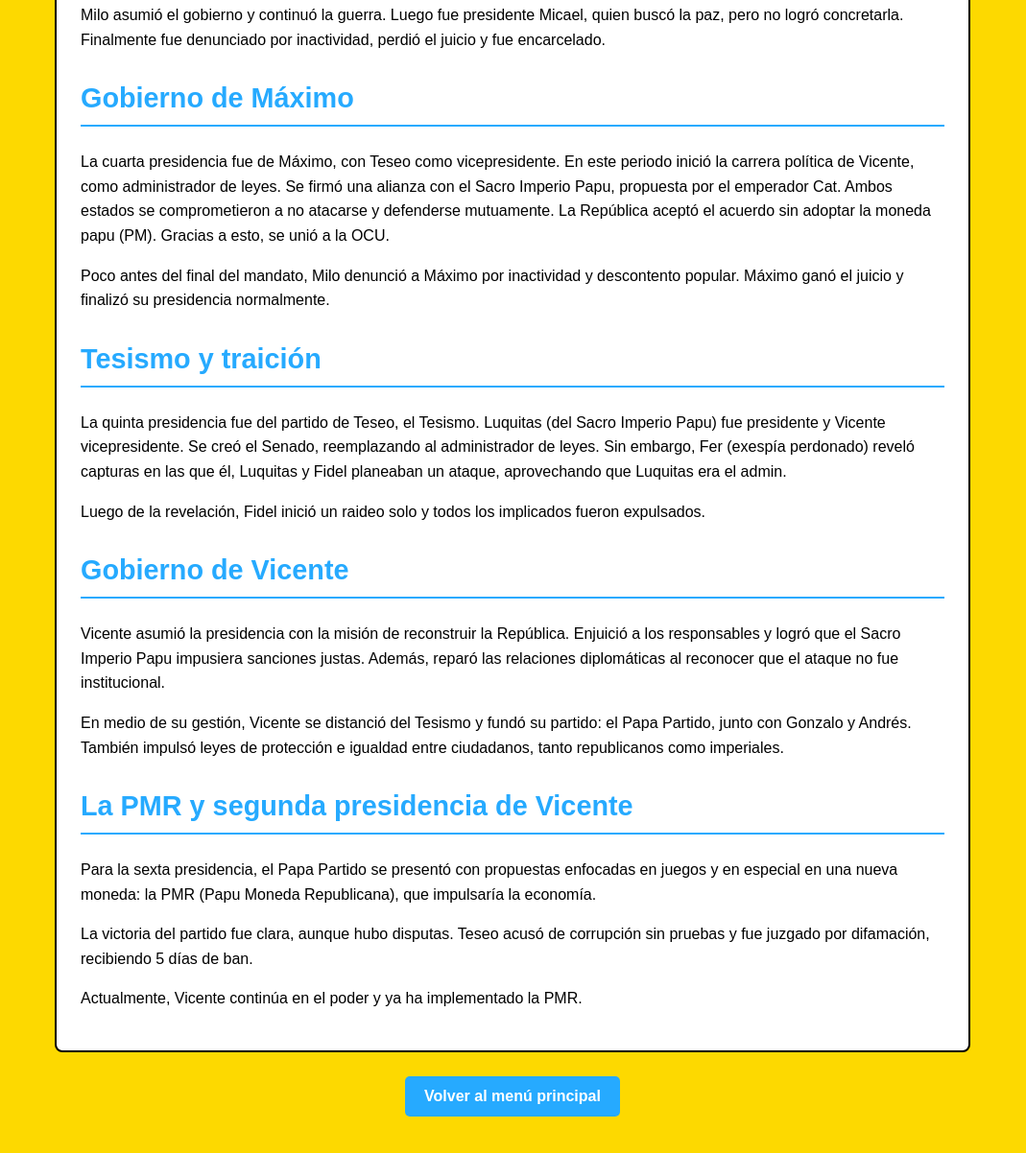
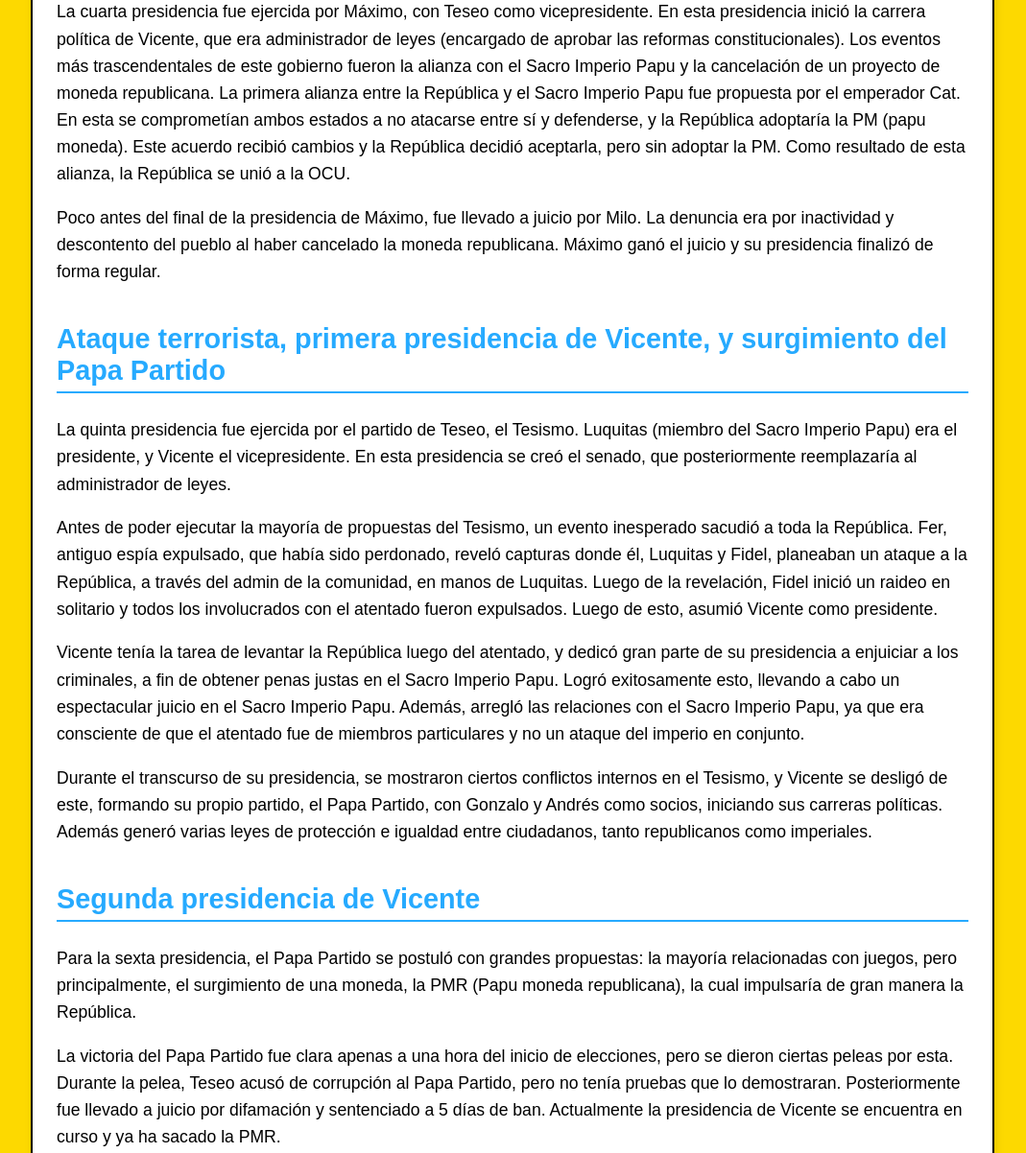
Before and after one commit to Republica1/Republic-web, a plain HTML site: page Historia.html in a window 1280 px wide. Shown: the part 763-1965 px from the top of the page at 96% size, without its empty margins (106-1175 px from the left). Drawn offline with Linux system fonts and the light colour scheme.

Commit message:
Update Historia.html

```diff
--- a/Historia.html
+++ b/Historia.html
@@ -8,20 +8,22 @@
     :root {
       --azul: rgb(38, 170, 255);
       --amarillo: rgb(253, 217, 0);
+      --blanco: #ffffff;
+      --negro: #000000;
     }
 
     body {
       margin: 0;
       font-family: Arial, sans-serif;
       background-color: var(--amarillo);
-      color: #000;
+      color: var(--negro);
     }
 
     header {
       background-color: var(--azul);
-      color: white;
+      color: var(--blanco);
+      padding: 20px;
       text-align: center;
-      padding: 20px;
     }
 
     h1 {
@@ -31,25 +33,31 @@
 
     main {
       padding: 25px;
-      max-width: 900px;
+      max-width: 950px;
       margin: 0 auto;
-      background-color: white;
-      border: 2px solid black;
-      border-radius: 8px;
-      line-height: 1.6;
+      background-color: var(--blanco);
+      border-radius: 10px;
+      border: 2px solid var(--negro);
+      box-shadow: 2px 4px 8px rgba(0, 0, 0, 0.1);
     }
 
     h2 {
-      margin-top: 25px;
       color: var(--azul);
+      margin-top: 40px;
       font-size: 1.8rem;
       border-bottom: 2px solid var(--azul);
       padding-bottom: 5px;
     }
 
+    p {
+      margin-top: 10px;
+      font-size: 1.1rem;
+      line-height: 1.6;
+    }
+
     footer {
       text-align: center;
-      margin: 25px;
+      margin: 30px;
     }
 
     .volver {
@@ -68,6 +76,10 @@
         font-size: 2rem;
       }
 
+      h2 {
+        font-size: 1.5rem;
+      }
+
       main {
         padding: 15px;
       }
@@ -80,74 +92,38 @@
   </style>
 </head>
 <body>
+
 <header>
   <h1>Historia</h1>
 </header>
 
 <main>
 
-    <h2>Fundación y origen del grupo</h2>
-    <p>
-      En 2024, los fundadores Micael, Máximo y Teseo crearon un grupo de amigos. El administrador era Teseo, por haberlo creado. A fines de ese año se fundó, dentro del grupo, Chota Prime, el torneo de papeadas, que trajo consigo varias peleas. Para evitarlas, Teseo instauró una monarquía con distintos cargos.
-    </p>
-    <p>
-      Todo continuó hasta marzo de 2025, cuando ocurrió una rebelión contra Teseo por el poder. Se eliminaron los cargos y grupos, salvo Chota Prime. Se creó otro grupo, pero como Teseo se negó a unirse, volvieron al original.
-    </p>
+  <h2>Origen y fundación</h2>
+  <p>En 2024, los fundadores Micael, Máximo y Teseo crearon un grupo de amigos. El admin lo tenía Teseo, por haberlo creado. A fines de 2024 se crearía en ese grupo de amigos, Chota prime, el torneo de papeadas, que traería consigo peleas. Para evitar estas peleas Teseo creó una monarquía con diferentes cargos. Todo seguiría normal hasta 2025, marzo, donde habría una rebelión contra Teseo por el poder. Eliminaron los cargos y los grupos a excepción de Chota Prime. Crearon otro grupo pero Teseo se negó a unirse y volvieron al original. Luego de esto, se transformó la monarquía a una república, dando origen a la primera presidencia, la de Teseo.</p>
 
-    <h2>Transición a República</h2>
-    <p>
-      Luego, la monarquía se transformó en una república, dando origen a la primera presidencia: la de Teseo.
-    </p>
+  <h2>Primera expansión y guerras</h2>
+  <p>Después del inicio de la República se llevó a cabo la primera expansión, atrayendo mucha gente nueva. Esto atraería la atención del Sacro Imperio Papu y enviarían espías a invadirlo. El gobierno se defendió y varios espías fueron expulsados. Poco después, el presidente Teseo renunció a la presidencia por problemas personales. Milo quedó a cargo del gobierno y continuó la guerra con el Sacro Imperio Papu. El siguiente presidente fue Micael, que en vez de seguir con la guerra buscó la paz, aunque no logró concretar nada. Al final Micael fue denunciado por inactividad, perdiendo el juicio y siendo llevado a la cárcel.</p>
 
-    <h2>Primera expansión y conflicto</h2>
-    <p>
-      Tras el inicio de la República, se produjo una expansión que atrajo a mucha gente nueva. Esto llamó la atención del Sacro Imperio Papu, que envió espías para invadir. El gobierno se defendió y varios espías fueron expulsados. Poco después, Teseo renunció por motivos personales.
-    </p>
+  <h2>Primera alianza con el Sacro Imperio Papu</h2>
+  <p>La cuarta presidencia fue ejercida por Máximo, con Teseo como vicepresidente. En esta presidencia inició la carrera política de Vicente, que era administrador de leyes (encargado de aprobar las reformas constitucionales). Los eventos más trascendentales de este gobierno fueron la alianza con el Sacro Imperio Papu y la cancelación de un proyecto de moneda republicana. La primera alianza entre la República y el Sacro Imperio Papu fue propuesta por el emperador Cat. En esta se comprometían ambos estados a no atacarse entre sí y defenderse, y la República adoptaría la PM (papu moneda). Este acuerdo recibió cambios y la República decidió aceptarla, pero sin adoptar la PM. Como resultado de esta alianza, la República se unió a la OCU.</p>
+  <p>Poco antes del final de la presidencia de Máximo, fue llevado a juicio por Milo. La denuncia era por inactividad y descontento del pueblo al haber cancelado la moneda republicana. Máximo ganó el juicio y su presidencia finalizó de forma regular.</p>
 
-    <h2>Presidencias de Milo y Micael</h2>
-    <p>
-      Milo asumió el gobierno y continuó la guerra. Luego fue presidente Micael, quien buscó la paz, pero no logró concretarla. Finalmente fue denunciado por inactividad, perdió el juicio y fue encarcelado.
-    </p>
+  <h2>Ataque terrorista, primera presidencia de Vicente, y surgimiento del Papa Partido</h2>
+  <p>La quinta presidencia fue ejercida por el partido de Teseo, el Tesismo. Luquitas (miembro del Sacro Imperio Papu) era el presidente, y Vicente el vicepresidente. En esta presidencia se creó el senado, que posteriormente reemplazaría al administrador de leyes.</p>
+  <p>Antes de poder ejecutar la mayoría de propuestas del Tesismo, un evento inesperado sacudió a toda la República. Fer, antiguo espía expulsado, que había sido perdonado, reveló capturas donde él, Luquitas y Fidel, planeaban un ataque a la República, a través del admin de la comunidad, en manos de Luquitas. Luego de la revelación, Fidel inició un raideo en solitario y todos los involucrados con el atentado fueron expulsados. Luego de esto, asumió Vicente como presidente.</p>
+  <p>Vicente tenía la tarea de levantar la República luego del atentado, y dedicó gran parte de su presidencia a enjuiciar a los criminales, a fin de obtener penas justas en el Sacro Imperio Papu. Logró exitosamente esto, llevando a cabo un espectacular juicio en el Sacro Imperio Papu. Además, arregló las relaciones con el Sacro Imperio Papu, ya que era consciente de que el atentado fue de miembros particulares y no un ataque del imperio en conjunto.</p>
+  <p>Durante el transcurso de su presidencia, se mostraron ciertos conflictos internos en el Tesismo, y Vicente se desligó de este, formando su propio partido, el Papa Partido, con Gonzalo y Andrés como socios, iniciando sus carreras políticas. Además generó varias leyes de protección e igualdad entre ciudadanos, tanto republicanos como imperiales.</p>
 
-    <h2>Gobierno de Máximo</h2>
-    <p>
-      La cuarta presidencia fue de Máximo, con Teseo como vicepresidente. En este periodo inició la carrera política de Vicente, como administrador de leyes. Se firmó una alianza con el Sacro Imperio Papu, propuesta por el emperador Cat. Ambos estados se comprometieron a no atacarse y defenderse mutuamente. La República aceptó el acuerdo sin adoptar la moneda papu (PM). Gracias a esto, se unió a la OCU.
-    </p>
-    <p>
-      Poco antes del final del mandato, Milo denunció a Máximo por inactividad y descontento popular. Máximo ganó el juicio y finalizó su presidencia normalmente.
-    </p>
-
-    <h2>Tesismo y traición</h2>
-    <p>
-      La quinta presidencia fue del partido de Teseo, el Tesismo. Luquitas (del Sacro Imperio Papu) fue presidente y Vicente vicepresidente. Se creó el Senado, reemplazando al administrador de leyes. Sin embargo, Fer (exespía perdonado) reveló capturas en las que él, Luquitas y Fidel planeaban un ataque, aprovechando que Luquitas era el admin.
-    </p>
-    <p>
-      Luego de la revelación, Fidel inició un raideo solo y todos los implicados fueron expulsados.
-    </p>
-
-    <h2>Gobierno de Vicente</h2>
-    <p>
-      Vicente asumió la presidencia con la misión de reconstruir la República. Enjuició a los responsables y logró que el Sacro Imperio Papu impusiera sanciones justas. Además, reparó las relaciones diplomáticas al reconocer que el ataque no fue institucional.
-    </p>
-    <p>
-      En medio de su gestión, Vicente se distanció del Tesismo y fundó su partido: el Papa Partido, junto con Gonzalo y Andrés. También impulsó leyes de protección e igualdad entre ciudadanos, tanto republicanos como imperiales.
-    </p>
-
-    <h2>La PMR y segunda presidencia de Vicente</h2>
-    <p>
-      Para la sexta presidencia, el Papa Partido se presentó con propuestas enfocadas en juegos y en especial en una nueva moneda: la PMR (Papu Moneda Republicana), que impulsaría la economía.
-    </p>
-    <p>
-      La victoria del partido fue clara, aunque hubo disputas. Teseo acusó de corrupción sin pruebas y fue juzgado por difamación, recibiendo 5 días de ban.
-    </p>
-    <p>
-      Actualmente, Vicente continúa en el poder y ya ha implementado la PMR.
-    </p>
+  <h2>Segunda presidencia de Vicente</h2>
+  <p>Para la sexta presidencia, el Papa Partido se postuló con grandes propuestas: la mayoría relacionadas con juegos, pero principalmente, el surgimiento de una moneda, la PMR (Papu moneda republicana), la cual impulsaría de gran manera la República.</p>
+  <p>La victoria del Papa Partido fue clara apenas a una hora del inicio de elecciones, pero se dieron ciertas peleas por esta. Durante la pelea, Teseo acusó de corrupción al Papa Partido, pero no tenía pruebas que lo demostraran. Posteriormente fue llevado a juicio por difamación y sentenciado a 5 días de ban. Actualmente la presidencia de Vicente se encuentra en curso y ya ha sacado la PMR.</p>
 
 </main>
 
 <footer>
   <a class="volver" href="index.html">Volver al menú principal</a>
 </footer>
+
 </body>
 </html>
```
Lines whose indentation alone changed are shown as unchanged.
